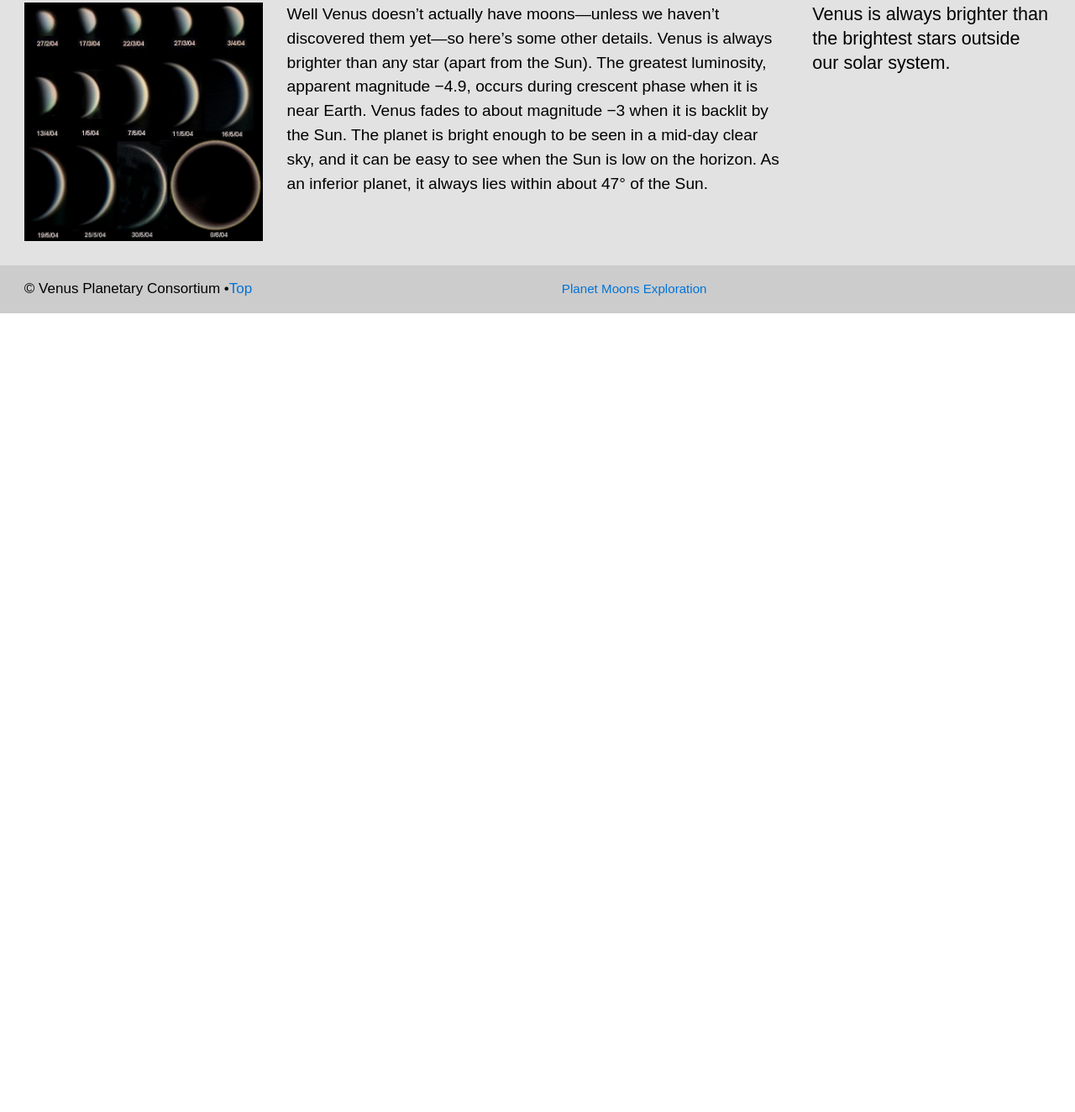
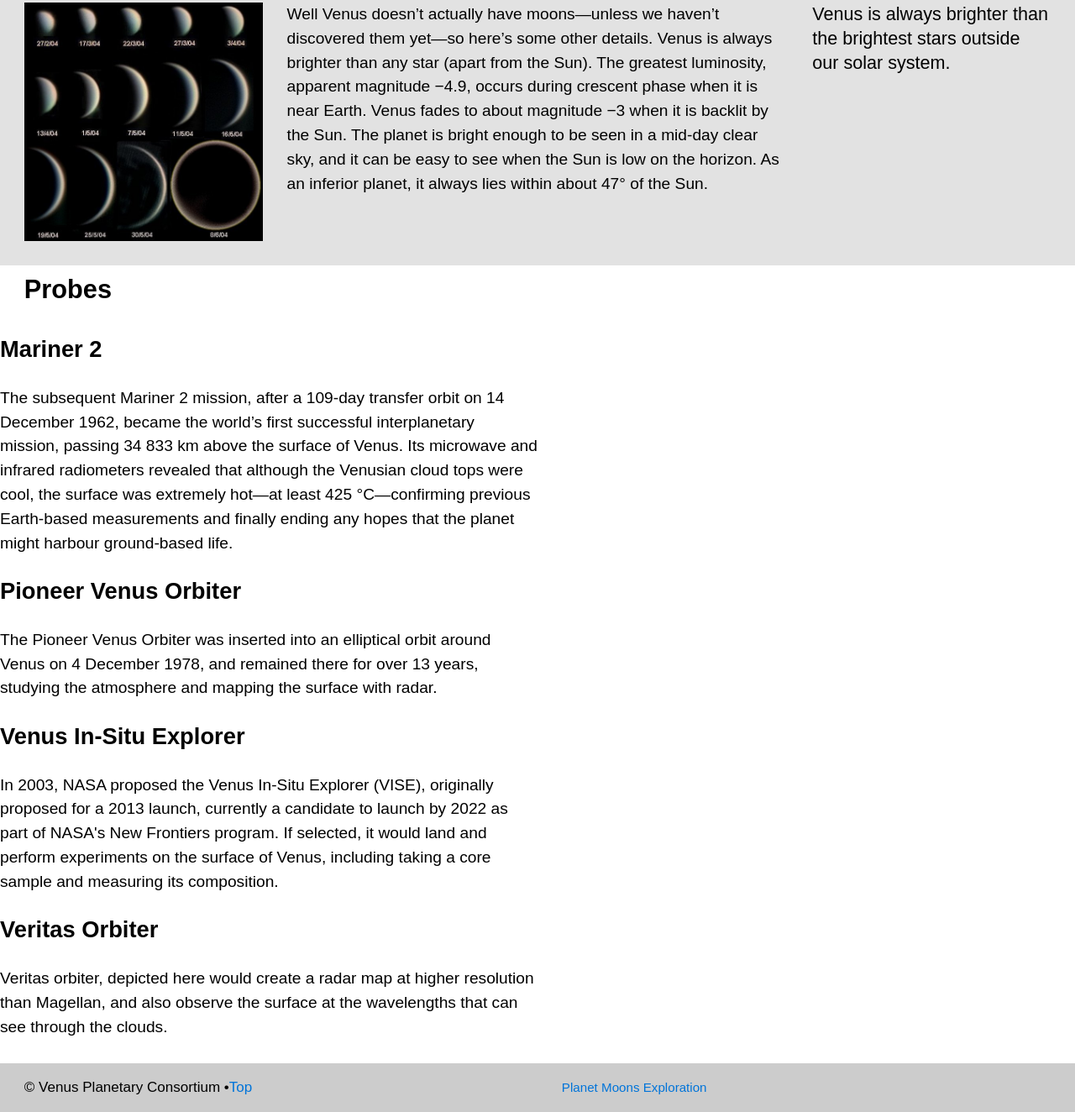
Before and after one commit to sout0053/dsn1675-planet-website, a plain HTML site: page moons.html in a window 1280 px wide. Shown: the part 792-2116 px from the top of the page at 84% size. Before the commit the page ends 1165 px from the top, so only its background shows below. Drawn offline with Linux system fonts and the light colour scheme.

Commit message:
Began creating divs for media objects

```diff
--- a/moons.html
+++ b/moons.html
@@ -98,6 +98,48 @@
     </div>
   </div>
 
+<div class="grid">
+  <div class="unit xs-1 s-1 m-1-2 l-1-2">
+    <h2 class="gutter">Probes</h2>
+      <div class="media">
+        <div class="media__img">
+          <img src="">
+        </div>
+        <div class="media__body">
+          <h3>Mariner 2</h3>
+          <p>The subsequent Mariner 2 mission, after a 109-day transfer orbit on 14 December 1962, became the world’s first successful interplanetary mission, passing 34 833 km above the surface of Venus. Its microwave and infrared radiometers revealed that although the Venusian cloud tops were cool, the surface was extremely hot—at least 425 °C—confirming previous Earth-based measurements and finally ending any hopes that the planet might harbour ground-based life.</p>
+        </div>
+      </div>
+      <div class="media">
+        <div class="media__img">
+          <img src="">
+        </div>
+        <div class="media__body">
+          <h3>Pioneer Venus Orbiter</h3>
+          <p>The Pioneer Venus Orbiter was inserted into an elliptical orbit around Venus on 4 December 1978, and remained there for over 13 years, studying the atmosphere and mapping the surface with radar.</p>
+        </div>
+      </div>
+      <div class="media">
+        <div class="media__img">
+          <img src="">
+        </div>
+        <div class="media__body">
+          <h3>Venus In-Situ Explorer</h3>
+          <p>In 2003, NASA proposed the Venus In-Situ Explorer (VISE), originally proposed for a 2013 launch, currently a candidate to launch by 2022 as part of NASA's New Frontiers program. If selected, it would land and perform experiments on the surface of Venus, including taking a core sample and measuring its composition.</p>
+        </div>
+      </div>
+      <div class="media">
+        <div class="media__img">
+          <img src="">
+        </div>
+        <div class="media__body">
+          <h3>Veritas Orbiter</h3>
+          <p>Veritas orbiter, depicted here would create a radar map at higher resolution than Magellan, and also observe the surface at the wavelengths that can see through the clouds.</p>
+        </div>
+      </div>
+    </div>
+</div>
+
 </main>
 
 <footer class="section-dark">
```
